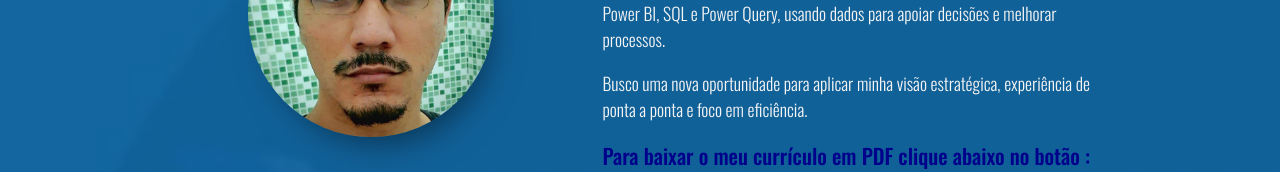
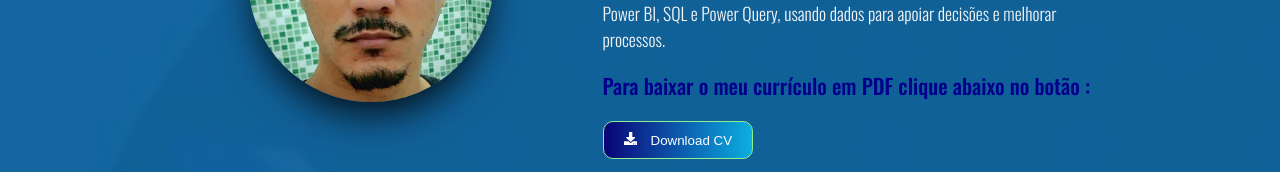
Before and after one commit to Alex-777-90/Alex-logistica, a React (Create React App) app: page / in a window 1280 px wide. Shown: the part 288-460 px from the top of the page. Built offline with nearby package versions, Linux system fonts and the light colour scheme.

Commit message:
otimizando sobre

```diff
--- a/src/components/About.tsx
+++ b/src/components/About.tsx
@@ -35,10 +35,6 @@ const About = () => {
                       follow-up com transportadoras, rastreabilidade e indicadores logísticos.
                       Domino Excel avançado, Power BI, SQL e Power Query, usando dados para apoiar decisões e melhorar processos.</p>
                     <br/>
-                    <p>
-                      Busco uma nova oportunidade para aplicar minha visão estratégica, experiência de ponta a ponta e foco em eficiência.
-                    </p>
-                    <br/>
                     <p><strong>Para baixar o meu currículo em PDF clique abaixo no botão :</strong></p>
                     <button onClick={handleDownload} >
                           <FaDownload className="FaDownload"/>  Download CV
--- a/src/components/AboutStyled.ts
+++ b/src/components/AboutStyled.ts
@@ -53,7 +53,7 @@ export const StyledAbout = styled.div`
         border-radius: 300px;
         -webkit-box-shadow: 9px 19px 36px -16px rgba(0, 0, 0, 0.54);
         -moz-box-shadow: 9px 19px 36px -16px rgba(0, 0, 0, 0.54);
-        box-shadow: 9px 19px 36px -16px rgba(0, 0, 0, 0.54);
+        box-shadow: 0 20px 40px -10px rgba(0, 0, 0, 0.95); /* sombra mais suave e forte */
     }
 
     .textAbout{
```
